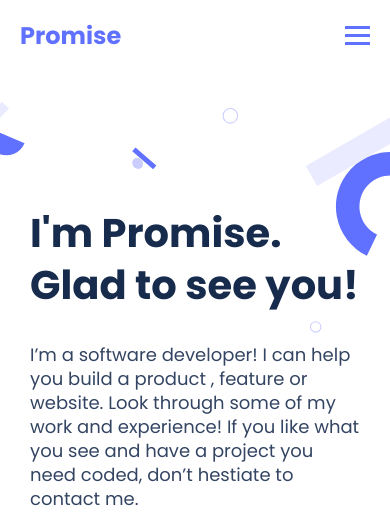
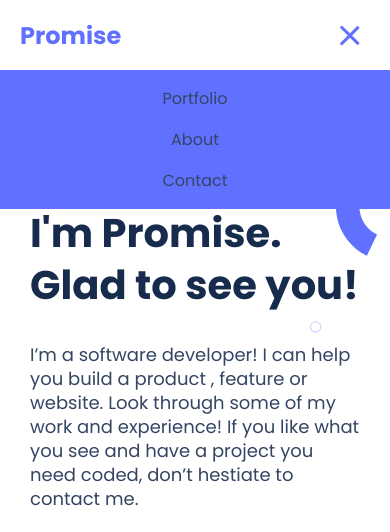
Before and after one commit to Ukaypromise/Personal-Portfolio, a website: page index.html in a window 390 px wide. Both pictures are taken after a click on the element 357 px from the left and 35 px from the top of the page. Shown: the top 532 px of the page. Drawn offline with Linux system fonts and the light colour scheme.

Commit message:
Add functionality to hambuger menu

```diff
--- a/css/style.css
+++ b/css/style.css
@@ -34,10 +34,6 @@ a {
   padding: 0 20px;
   min-height: 70px;
   background: white;
-}
-
-.nav-menu {
-  display: none;
 }
 
 .nav-branding {
@@ -571,3 +567,38 @@ input {
     margin-left: 60px;
   }
 }
+
+/* <<<<<Toggle Menu List>>>>> */
+@media (max-width: 768px) {
+  .nav-menu {
+    position: fixed;
+    left: -100%;
+    top: 70px;
+    gap: 0;
+    flex-direction: column;
+    background-color: #6070ff;
+    width: 100%;
+    text-align: center;
+    transition: 0.5s;
+  }
+
+  .nav-item {
+    margin: 16px 0;
+  }
+
+  .hambuger.active .bar:nth-child(2) {
+    opacity: 0;
+  }
+
+  .hambuger.active .bar:nth-child(1) {
+    transform: rotate(45deg) translateY(11px);
+  }
+
+  .hambuger.active .bar:nth-child(3) {
+    transform: rotate(-45deg) translateY(-11px);
+  }
+
+  .nav-menu.active {
+    left: 0;
+  }
+}
--- a/index.html
+++ b/index.html
@@ -20,9 +20,9 @@
       <nav class="navbar">
         <a href="#"><h1 class="nav-branding">Promise</h1></a>
         <ul class="nav-menu">
-          <li class="nav-item nav-link"><a href="#">Portfolio</a></li>
-          <li class="nav-item nav-link"><a href="#">About</a></li>
-          <li class="nav-item nav-link"><a href="#">Contact</a></li>
+          <li class="nav-item "><a href="#" class="nav-link">Portfolio</a></li>
+          <li class="nav-item "><a href="#" class="nav-link">About</a></li>
+          <li class="nav-item "><a href="#" class="nav-link">Contact</a></li>
         </ul>
         <div class="hambuger">
           <span class="bar"></span>
--- a/js/app.js
+++ b/js/app.js
@@ -0,0 +1,19 @@
+const hambugerMenu = document.querySelector('.hambuger');
+
+const navMenu = document.querySelector('.nav-menu');
+
+const navLinks = document.querySelectorAll('.nav-link');
+
+hambugerMenu.addEventListener('click', () => {
+  hambugerMenu.classList.toggle('active');
+
+  navMenu.classList.toggle('active');
+});
+
+navLinks.forEach((link) => {
+  link.addEventListener('click', () => {
+    hambugerMenu.classList.remove('active');
+
+    navMenu.classList.remove('active');
+  });
+});
```
